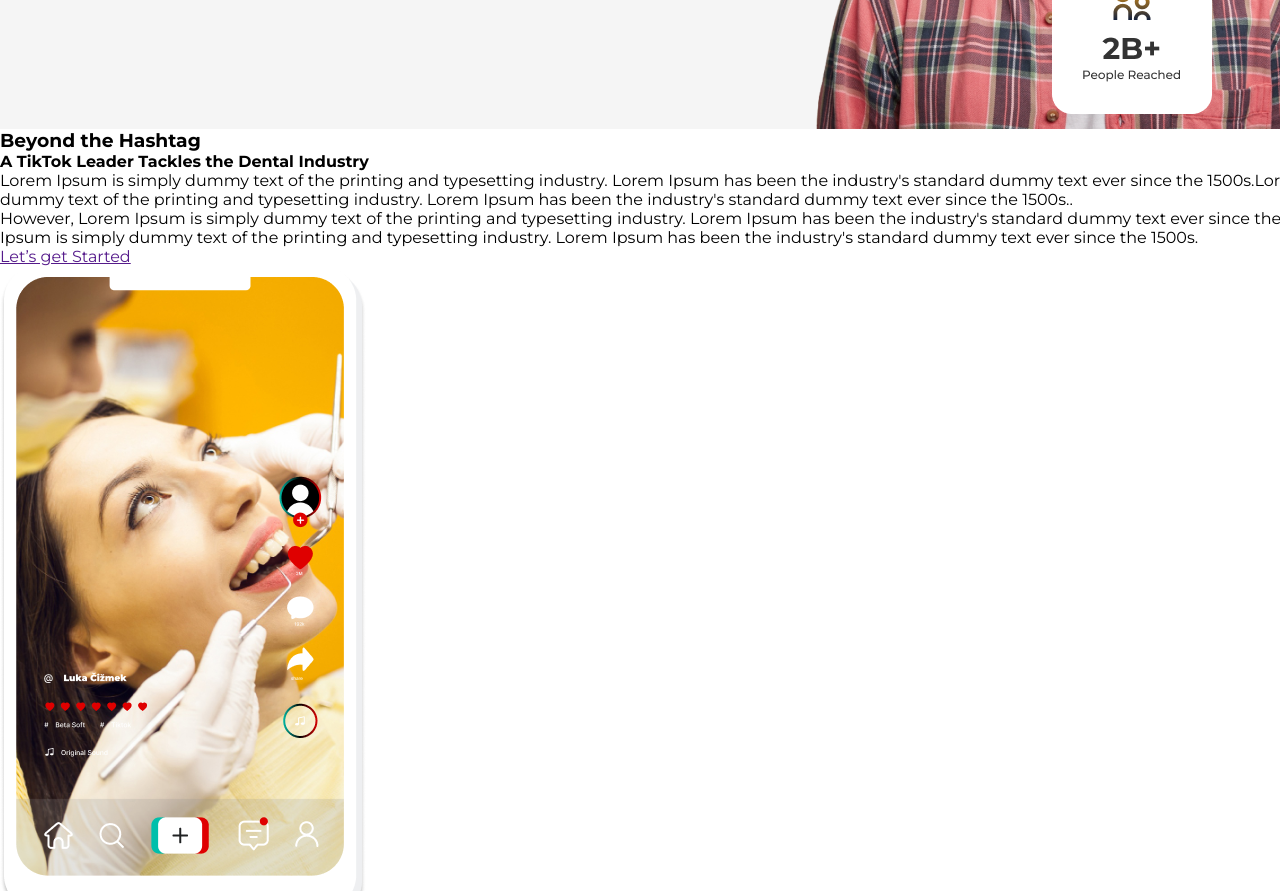
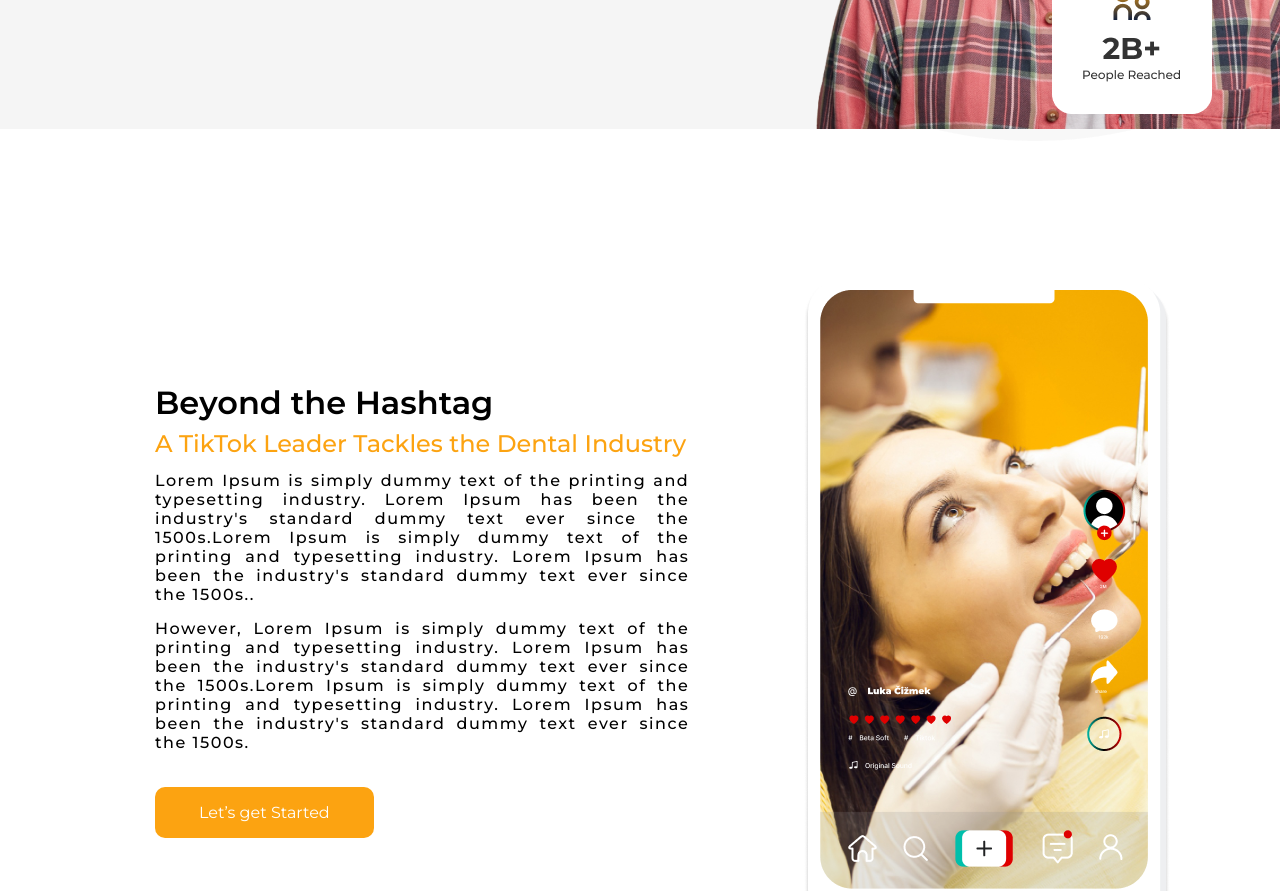
Before and after one commit to brtauhid/sylvan, a plain HTML site: page index.html in a window 1280 px wide. Shown: the part 603-1494 px from the top of the page. Drawn offline with Linux system fonts and the light colour scheme.

Commit message:
beyond section style

```diff
--- a/index.html
+++ b/index.html
@@ -42,7 +42,7 @@
         </section>
 
         <section class="beyond">
-            <div class="beyond-left">
+            <div class="beyond-left-wrapper">
                 <h3>Beyond the Hashtag</h3>
                 <h4>A TikTok Leader Tackles the Dental Industry</h4>
                 <p>Lorem Ipsum is simply dummy text of the printing and typesetting industry. Lorem Ipsum has been the industry's standard dummy text ever since the 1500s.Lorem Ipsum is simply dummy text of the printing and typesetting industry. Lorem Ipsum has been the industry's standard dummy text ever since the 1500s..</p>
@@ -51,6 +51,7 @@
             </div>
             <div class="beyond-right">
                 <img src="/img/Frame 28.png" alt="">
+                <img src="/img/Ellipse 3.png" alt="">
             </div>
         </section>
 
--- a/styles.css
+++ b/styles.css
@@ -184,3 +184,68 @@ section.header {
     display: inline-block;
     font-weight: 600;
 }
+
+/* Beyond section */
+
+section.beyond {
+    display: flex;
+    align-items: center;
+    padding-top: 150px;
+    padding-bottom: 170px;
+}
+
+.beyond-left-wrapper {
+    flex-basis: 50%;
+    width: 558px;
+    margin-left: 155px;
+    padding-right: 115px;
+}
+
+.beyond-right {
+    flex-basis: 50%;
+}
+
+.beyond-right img:nth-child(1) {
+    position: relative;
+    z-index: 99;
+}
+
+.beyond-right img:nth-child(2) {
+    height: 848px;
+    position: absolute;
+    right: 0%;
+    z-index: -4;
+    top: -13%;
+}
+
+.beyond-left-wrapper h3 {
+    font-size: 32px;
+    font-weight: 600;
+    margin-bottom: 7px;
+}
+
+
+.beyond-left-wrapper h4 {
+    color: #FCA311;
+    font-size: 24px;
+    font-weight: 500;
+    margin-bottom: 13px;
+}
+
+.beyond-left-wrapper p {
+    font-size: 16px;
+    font-weight: 500;
+    margin-bottom: 15px;
+    letter-spacing: 1.5px;
+    text-align: justify;
+}
+
+.beyond-btn a {
+    background-color: #FCA311;
+    color: white;
+    text-decoration: none;
+    padding: 16px 44px;
+    border-radius: 10px;
+    margin-top: 20px;
+    display: inline-block;
+}
```
